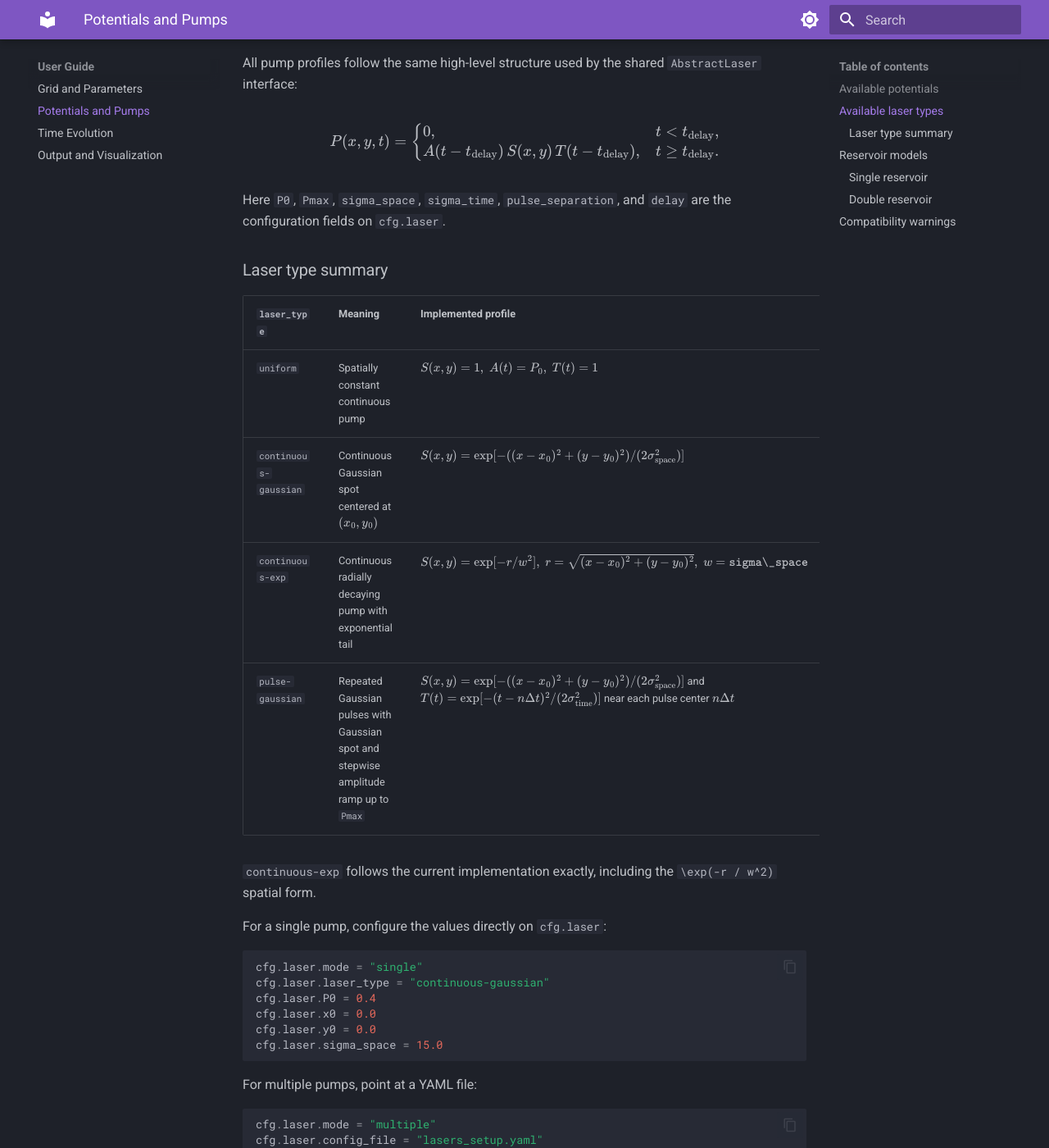
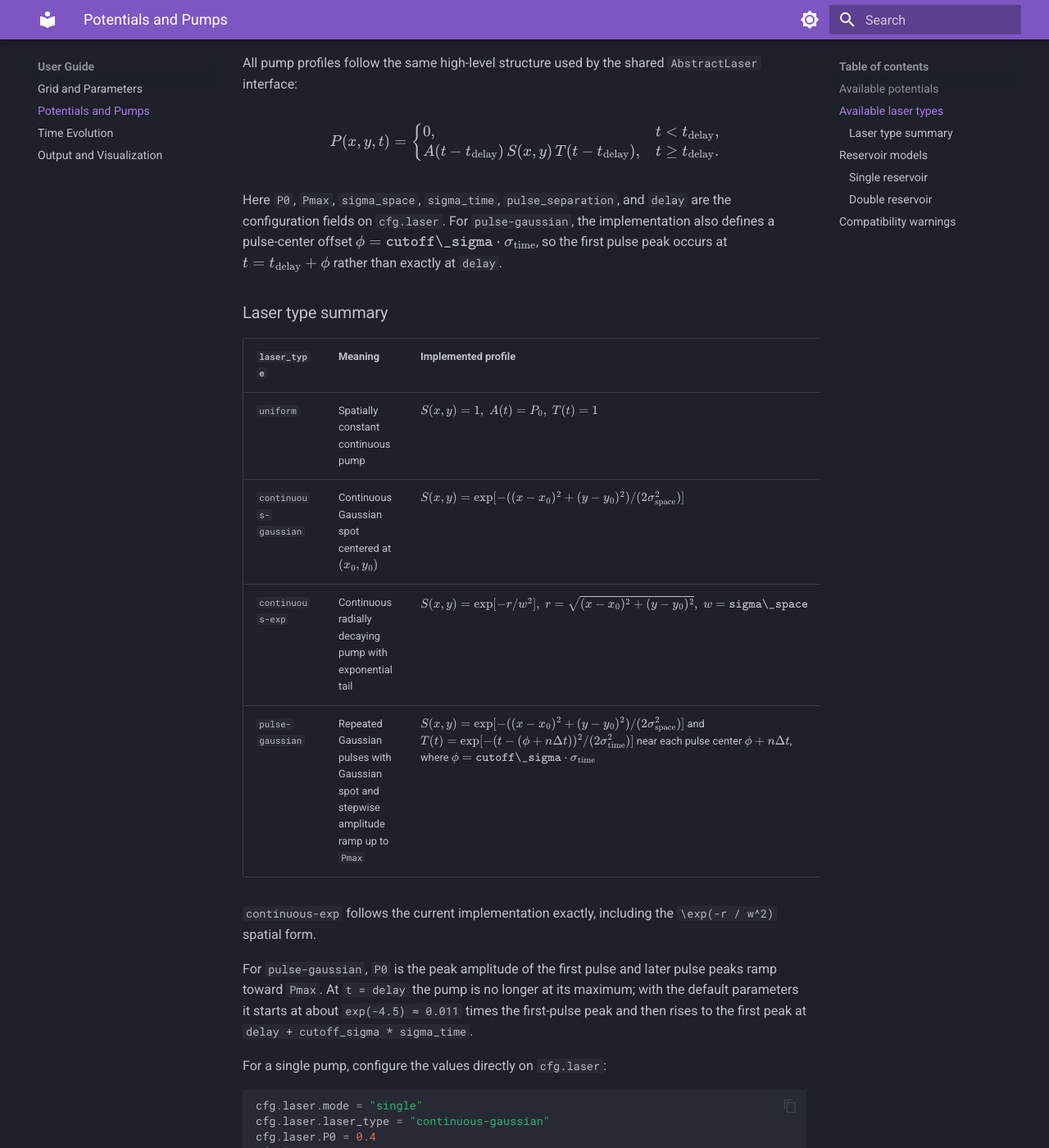
Before and after one commit to jakrog01/Polarism, an MkDocs documentation site: the page built from docs/user-guide/potentials-and-pumps.md, in a window 1280 px wide and 1400 px high, scrolled down 992 px. Shown: the whole window at 82% size. Built offline with MkDocs 1.6.1 and Material for MkDocs 9.7.7, drawn with Linux system fonts in a browser that asks for light colours.

```diff
--- a/docs/user-guide/potentials-and-pumps.md
+++ b/docs/user-guide/potentials-and-pumps.md
@@ -46,6 +46,10 @@
 $$
 
 Here `P0`, `Pmax`, `sigma_space`, `sigma_time`, `pulse_separation`, and `delay` are the configuration fields on `cfg.laser`.
+For `pulse-gaussian`, the implementation also defines a pulse-center offset
+\(\phi = \texttt{cutoff\_sigma} \cdot \sigma_{\mathrm{time}}\), so the first
+pulse peak occurs at \(t = t_{\mathrm{delay}} + \phi\) rather than exactly at
+`delay`.
 
 ### Laser type summary
 
@@ -54,9 +58,15 @@
 | `uniform` | Spatially constant continuous pump | \(S(x, y) = 1,\; A(t) = P_0,\; T(t) = 1\) |
 | `continuous-gaussian` | Continuous Gaussian spot centered at \((x_0, y_0)\) | \(S(x, y) = \exp[-((x-x_0)^2 + (y-y_0)^2)/(2 \sigma_{\mathrm{space}}^2)]\) |
 | `continuous-exp` | Continuous radially decaying pump with exponential tail | \(S(x, y) = \exp[-r / w^2],\; r = \sqrt{(x-x_0)^2 + (y-y_0)^2},\; w = \texttt{sigma\_space}\) |
-| `pulse-gaussian` | Repeated Gaussian pulses with Gaussian spot and stepwise amplitude ramp up to `Pmax` | \(S(x, y) = \exp[-((x-x_0)^2 + (y-y_0)^2)/(2 \sigma_{\mathrm{space}}^2)]\) and \(T(t) = \exp[-(t-n\Delta t)^2/(2 \sigma_{\mathrm{time}}^2)]\) near each pulse center \(n\Delta t\) |
+| `pulse-gaussian` | Repeated Gaussian pulses with Gaussian spot and stepwise amplitude ramp up to `Pmax` | \(S(x, y) = \exp[-((x-x_0)^2 + (y-y_0)^2)/(2 \sigma_{\mathrm{space}}^2)]\) and \(T(t) = \exp[-(t-(\phi+n\Delta t))^2/(2 \sigma_{\mathrm{time}}^2)]\) near each pulse center \(\phi+n\Delta t\), where \(\phi = \texttt{cutoff\_sigma} \cdot \sigma_{\mathrm{time}}\) |
 
 `continuous-exp` follows the current implementation exactly, including the `\exp(-r / w^2)` spatial form.
+
+For `pulse-gaussian`, `P0` is the peak amplitude of the first pulse and later
+pulse peaks ramp toward `Pmax`. At `t = delay` the pump is no longer at its
+maximum; with the default parameters it starts at about `exp(-4.5) ≈ 0.011`
+times the first-pulse peak and then rises to the first peak at
+`delay + cutoff_sigma * sigma_time`.
 
 For a single pump, configure the values directly on `cfg.laser`:
 
```
Also changed, not shown: docs/api/configuration.md (+2 -2 lines), docs/api/model-components.md (+1 -1 lines), 2 other files.
